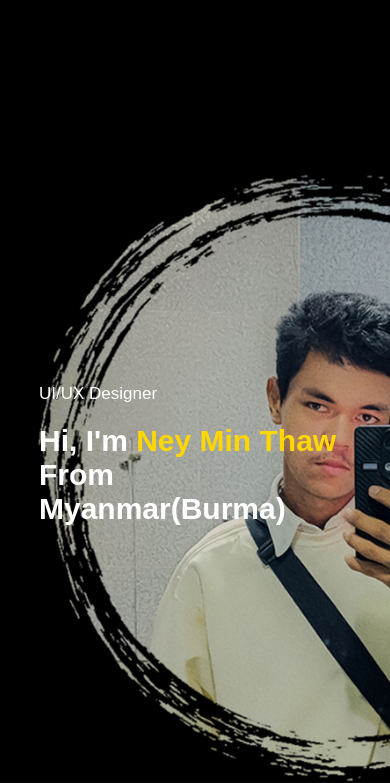
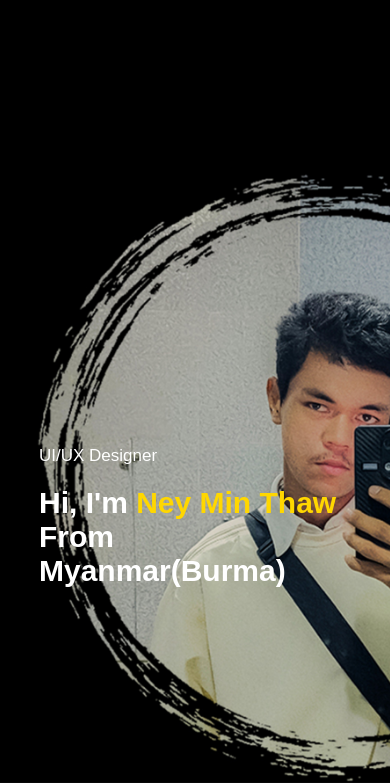
Before and after one commit to NeyMinThaw/Ney-Min-Thaw-s-Portfolio, a plain HTML site: page index.html in a window 390 px wide. Shown: the part 62-845 px from the top of the page. Drawn offline with nearby package versions, Linux system fonts and the light colour scheme.

Commit message:
Add files via upload

```diff
--- a/style.css
+++ b/style.css
@@ -431,7 +431,7 @@ nav .bi{
         background-image: url(phone-background.jpg);
     }
     .header-text{
-        margin-top: 130%;
+        margin-top: 150%;
         font-size: 17px;
     }
     .header-text h1{
```
